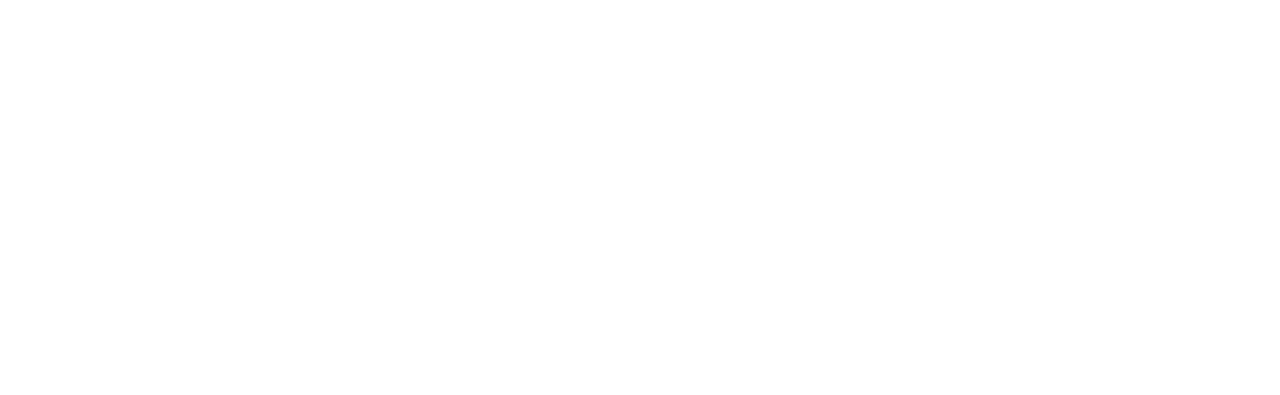
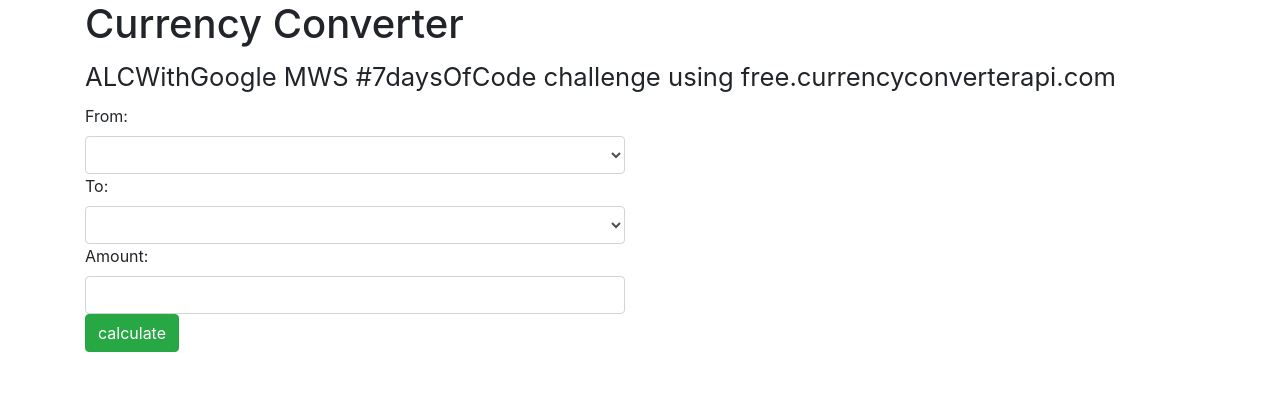
Before and after one commit to aghogho-u/Currency-converter, a plain HTML site: page index.html in a window 1280 px wide. Drawn offline with nearby package versions, Linux system fonts and the light colour scheme.

Commit message:
Built the structure in the index.html file

```diff
--- a/index.html
+++ b/index.html
@@ -1,4 +1,4 @@
-<!doctype <!DOCTYPE html>
+<!DOCTYPE html>
 <html>
 <head>
     <meta charset="utf-8" />
@@ -10,6 +10,51 @@
     <!--script src="main.js"></script-->
 </head>
 <body>
+    <div class="container">
+        <div class="row">
+          <div class="col-md-12">
+            <div class="page-header">
+              <h1>Currency Converter
+              <small><small><br/>ALCWithGoogle MWS #7daysOfCode challenge using free.currencyconverterapi.com</small></small></h1>
 
+              <!--p>The currencies used in the drop down are requested from <a href="https://free.currencyconverterapi.com/api/v5/currencies?" target="-blank"><q>https://free.currencyconverterapi.com/api/v5/currencies?</q></a>.</p-->
+
+            </div>
+
+
+
+            <div class="row">
+              <div class="col-md-6">
+                <form role="form" class="form">
+                  <div classs="form-group">
+                    <label class="label-control" for="currencyFrom">From:</label>
+                    <select class="form-control" id="currencyFrom" name="currencyFrom"></select>
+                  </div>
+
+                  <div classs="form-group">
+                    <label class="label-control" for="currencyTo">To:</label>
+                    <select class="form-control" id="currencyTo" name="currencyTo"></select>
+                  </div>
+
+                  <div classs="form-group">
+                    <label class="label-control" for="amount">Amount:</label>
+                    <input type="text" class="form-control" id="amount" name="amount" />
+                  </div>
+
+                  <div class="form-group">
+                    <input type="button" value="calculate" onclick="" class="btn btn-success" />
+                  </div>
+
+                  <div classs="form-group">
+                    <label id="result" class="label-control lead"></label>
+                  </div>
+                </form>
+              </div>
+
+
+            </div>
+          </div>
+        </div>
+      </div>
 </body>
 </html>
```
